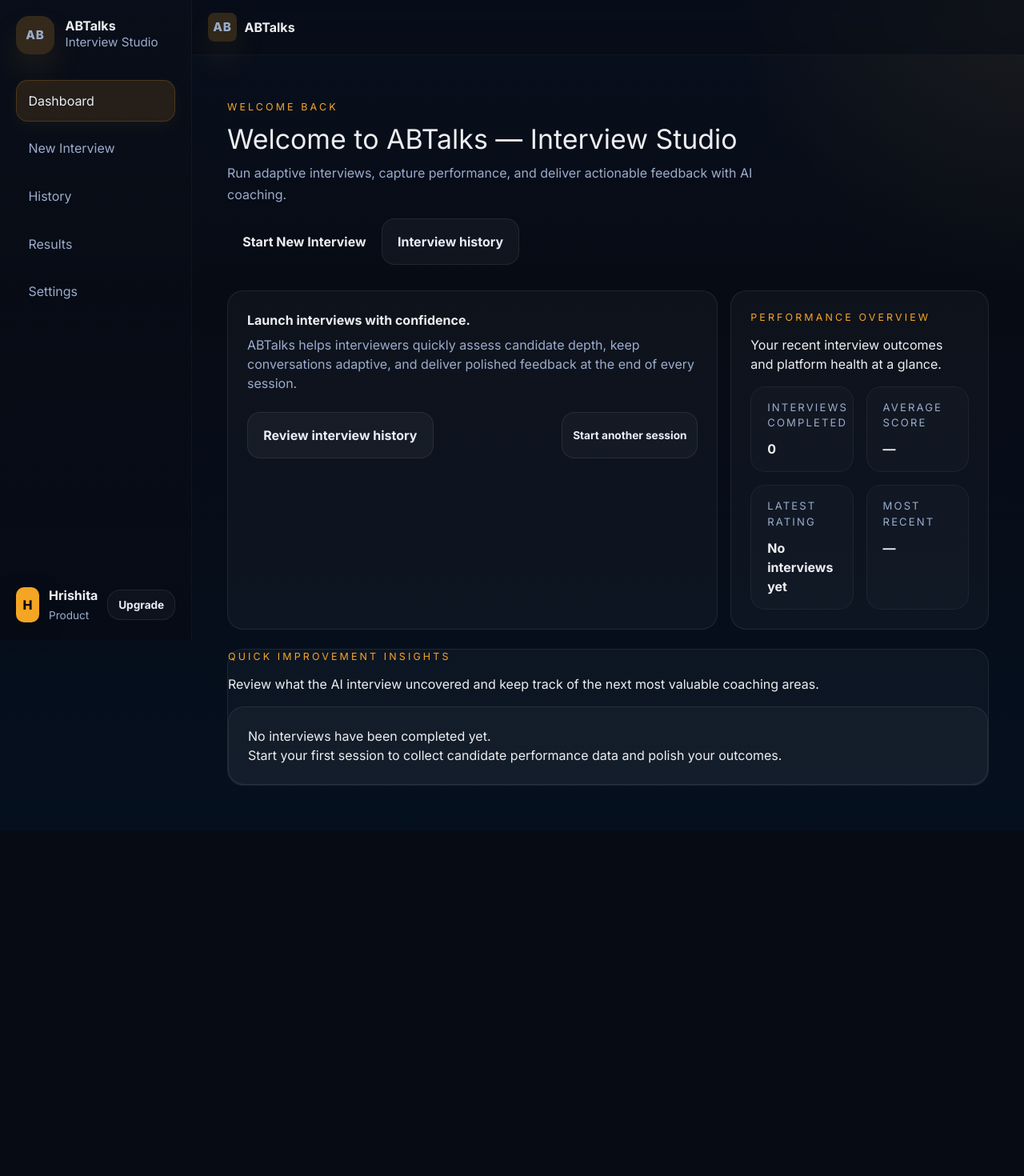
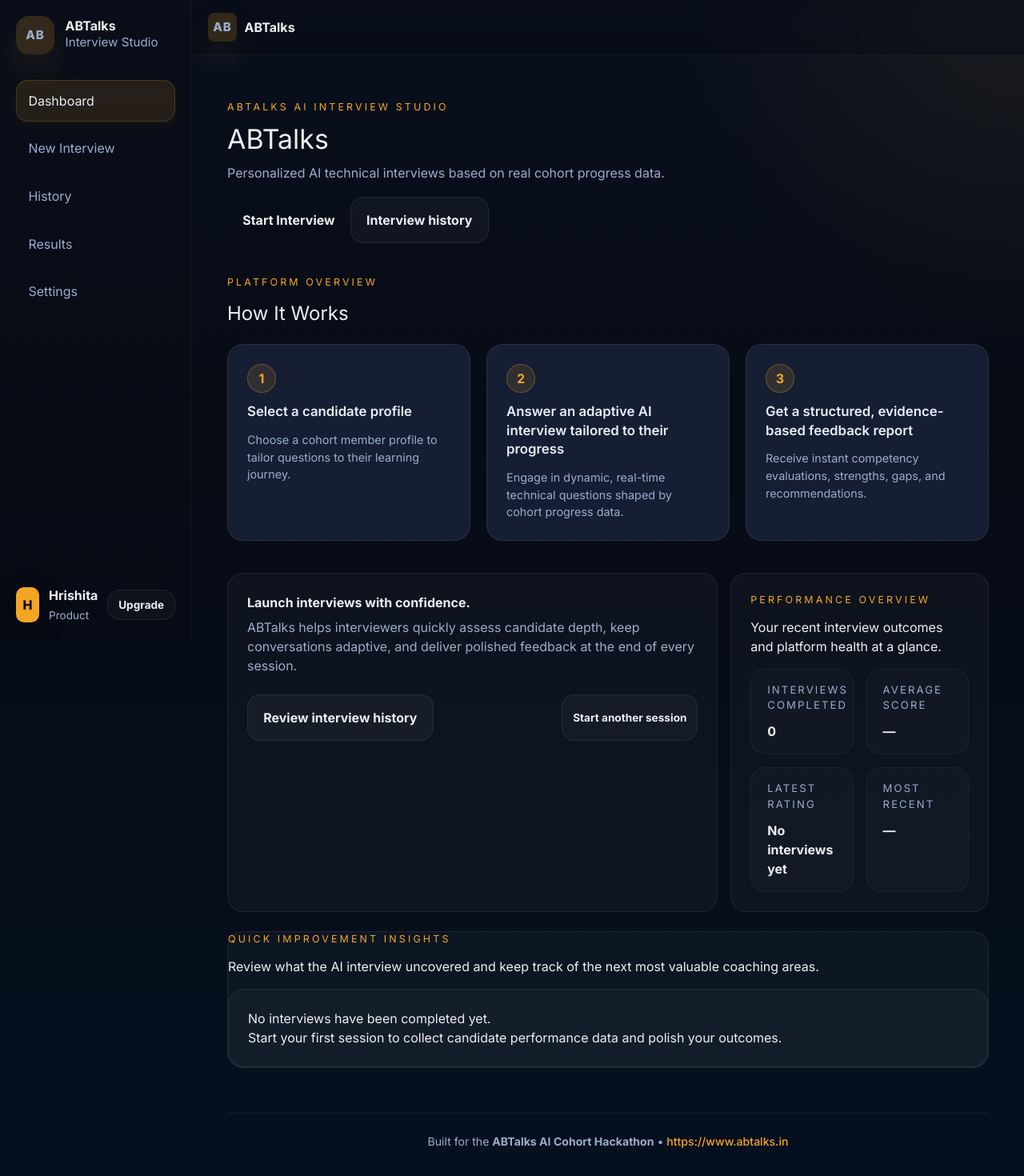
Before and after one commit to hrishitashenvi144/abtalks_interviewer, a React (Vite) app in the folder frontend/: page / in a window 1280 px wide. Shown: the top 1470 px of the page at 80% size. Before the commit the page ends 1038 px from the top, so only its background shows below. Built offline with nearby package versions, Linux system fonts and the light colour scheme; no server answers.

Commit message:
feat: add landing hero and how-it-works section

```diff
--- a/frontend/src/components/Dashboard.tsx
+++ b/frontend/src/components/Dashboard.tsx
@@ -27,17 +27,53 @@
   return (
     <div className="page dashboard-page">
       <div className="page-inner">
+        {/* 1. Hero Blurb */}
         <header className="page-header page-header--lead">
           <div>
-            <p className="eyebrow">Welcome back</p>
-            <h1>Welcome to ABTalks — Interview Studio</h1>
-            <p className="subheading">Run adaptive interviews, capture performance, and deliver actionable feedback with AI coaching.</p>
+            <p className="eyebrow">ABTalks AI Interview Studio</p>
+            <h1>ABTalks</h1>
+            <p className="subheading">
+              Personalized AI technical interviews based on real cohort progress data.
+            </p>
           </div>
           <div className="header-actions">
-            <button className="button button--primary button--cta" onClick={onStartInterview}>Start New Interview</button>
-            <button className="button button--secondary" onClick={onOpenHistory}>Interview history</button>
+            <button className="button button--primary button--cta" onClick={onStartInterview}>
+              Start Interview
+            </button>
+            <button className="button button--secondary" onClick={onOpenHistory}>
+              Interview history
+            </button>
           </div>
         </header>
+
+        {/* 2. How It Works Section */}
+        <section className="how-it-works-section">
+          <p className="eyebrow">Platform Overview</p>
+          <h2 style={{ margin: "0.25rem 0 0.5rem", fontSize: "1.5rem" }}>How It Works</h2>
+          <div className="how-it-works-grid">
+            <div className="step-card">
+              <div className="step-number">1</div>
+              <h3 className="step-label">Select a candidate profile</h3>
+              <p className="step-desc">
+                Choose a cohort member profile to tailor questions to their learning journey.
+              </p>
+            </div>
+            <div className="step-card">
+              <div className="step-number">2</div>
+              <h3 className="step-label">Answer an adaptive AI interview tailored to their progress</h3>
+              <p className="step-desc">
+                Engage in dynamic, real-time technical questions shaped by cohort progress data.
+              </p>
+            </div>
+            <div className="step-card">
+              <div className="step-number">3</div>
+              <h3 className="step-label">Get a structured, evidence-based feedback report</h3>
+              <p className="step-desc">
+                Receive instant competency evaluations, strengths, gaps, and recommendations.
+              </p>
+            </div>
+          </div>
+        </section>
 
         <section className="dashboard-grid">
           <div className="hero-panel hero-panel--large">
@@ -91,6 +127,21 @@
             </div>
           )}
         </section>
+
+        {/* 3. Small Footer Line */}
+        <footer className="landing-footer">
+          <p>
+            Built for the <strong>ABTalks AI Cohort Hackathon</strong> &bull;{" "}
+            <a
+              href="https://www.abtalks.in"
+              target="_blank"
+              rel="noopener noreferrer"
+              className="footer-link"
+            >
+              https://www.abtalks.in
+            </a>
+          </p>
+        </footer>
       </div>
     </div>
   );
--- a/frontend/src/index.css
+++ b/frontend/src/index.css
@@ -1028,3 +1028,85 @@
     justify-content: flex-start;
   }
 }
+
+/* Landing / How It Works Section */
+.how-it-works-section {
+  margin: 2.5rem 0;
+}
+
+.how-it-works-grid {
+  display: grid;
+  grid-template-columns: repeat(auto-fit, minmax(260px, 1fr));
+  gap: 1.25rem;
+  margin-top: 1.25rem;
+}
+
+.step-card {
+  padding: 1.5rem;
+  border-radius: 1.25rem;
+  border: 1px solid var(--border);
+  background: var(--surface2);
+  display: flex;
+  flex-direction: column;
+  gap: 0.75rem;
+  transition: border-color 0.2s ease, transform 0.2s ease;
+}
+
+.step-card:hover {
+  border-color: rgba(245, 165, 36, 0.35);
+  transform: translateY(-2px);
+}
+
+.step-number {
+  width: 2.25rem;
+  height: 2.25rem;
+  border-radius: 999px;
+  background: var(--accent-soft);
+  color: var(--accent);
+  border: 1px solid rgba(245, 165, 36, 0.3);
+  display: flex;
+  align-items: center;
+  justify-content: center;
+  font-weight: 700;
+  font-size: 1rem;
+}
+
+.step-label {
+  font-size: 1.05rem;
+  font-weight: 600;
+  color: var(--text);
+  margin: 0;
+  line-height: 1.4;
+}
+
+.step-desc {
+  font-size: 0.9rem;
+  color: var(--muted);
+  margin: 0;
+  line-height: 1.5;
+}
+
+.landing-footer {
+  margin-top: 3.5rem;
+  padding-top: 1.5rem;
+  border-top: 1px solid var(--border);
+  text-align: center;
+  font-size: 0.88rem;
+  color: var(--muted);
+}
+
+.landing-footer p {
+  margin: 0;
+}
+
+.footer-link {
+  color: var(--accent);
+  text-decoration: none;
+  font-weight: 500;
+  transition: opacity 0.2s ease;
+}
+
+.footer-link:hover {
+  text-decoration: underline;
+  opacity: 0.9;
+}
```
